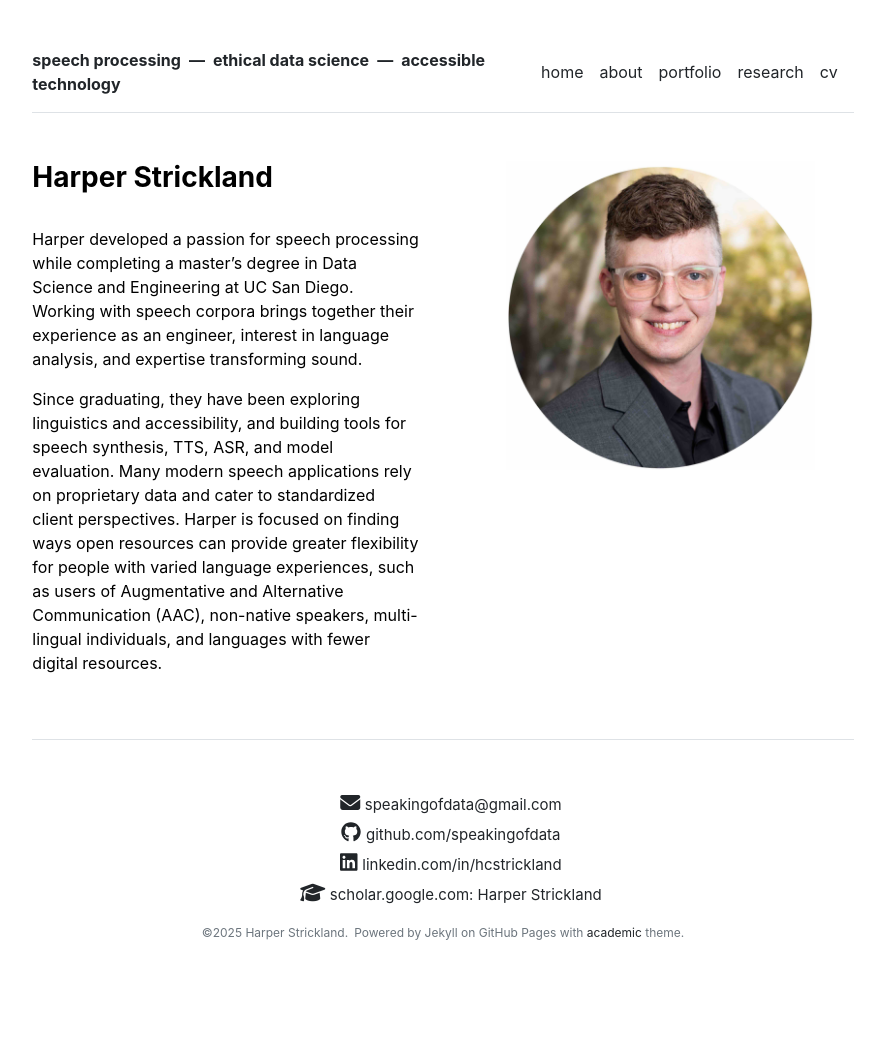
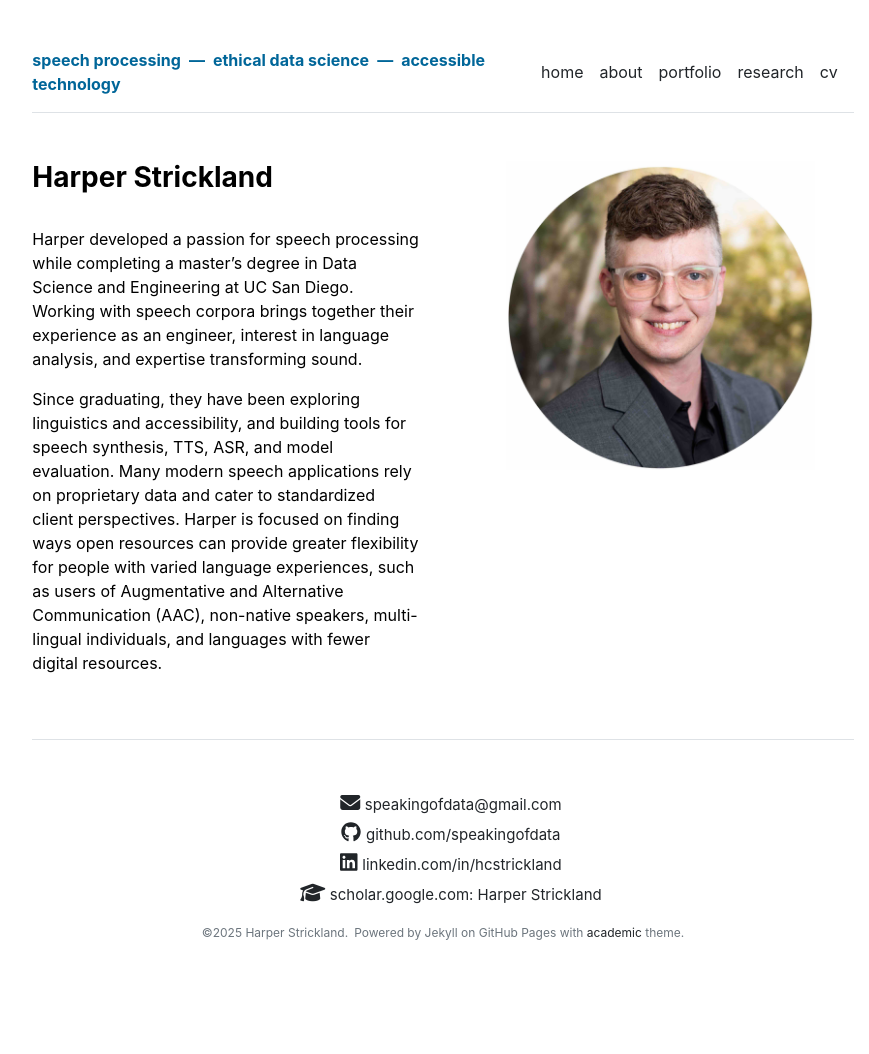
Before and after one commit to speakingofdata/speakingofdata.github.io, a Jekyll site: the page built from index.md, in a window 1280 px wide. Shown: the whole page, without its empty margins (197-1066 px from the left). Built offline with Jekyll 4.4.1, drawn with Linux system fonts in a browser that asks for light colours; nearby versions of some CDN libraries.

Commit message:
Update header.html

```diff
--- a/_includes/header.html
+++ b/_includes/header.html
@@ -1,7 +1,7 @@
 <header class="d-flex flex-column flex-md-row align-items-center pb-3 mb-5 border-bottom">
   <div>
-    <a href="{{ site.github.url }}/" class="d-flex align-items-center text-decoration-none" style="color:#006699;">
-      <span><strong>{{ site.description }}</strong></span>
+    <a href="{{ site.github.url }}/" class="d-flex align-items-center text-decoration-none">
+      <span style="color:#006699;"><strong>{{ site.description }}</strong></span>
     </a>
   </div>
   <nav class="d-inline-flex mt-2 mt-md-0 ms-md-auto">
```
